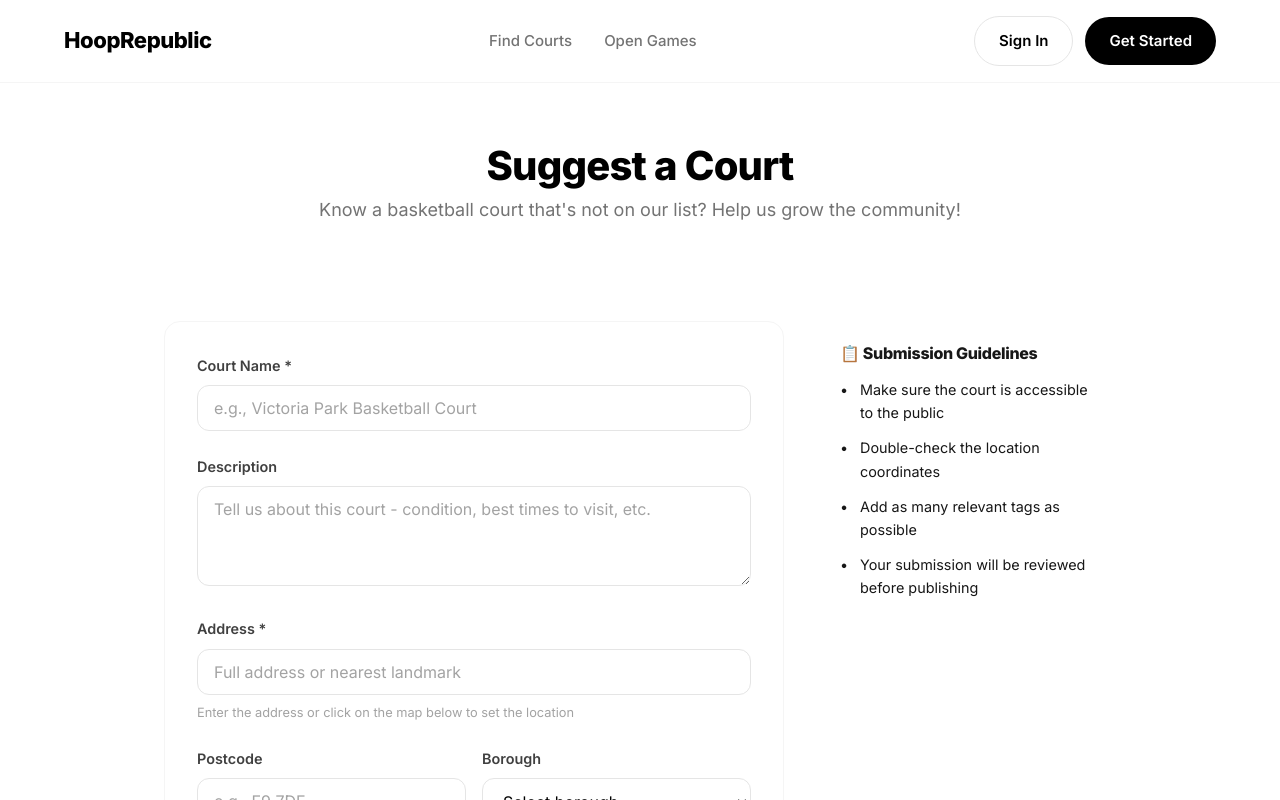
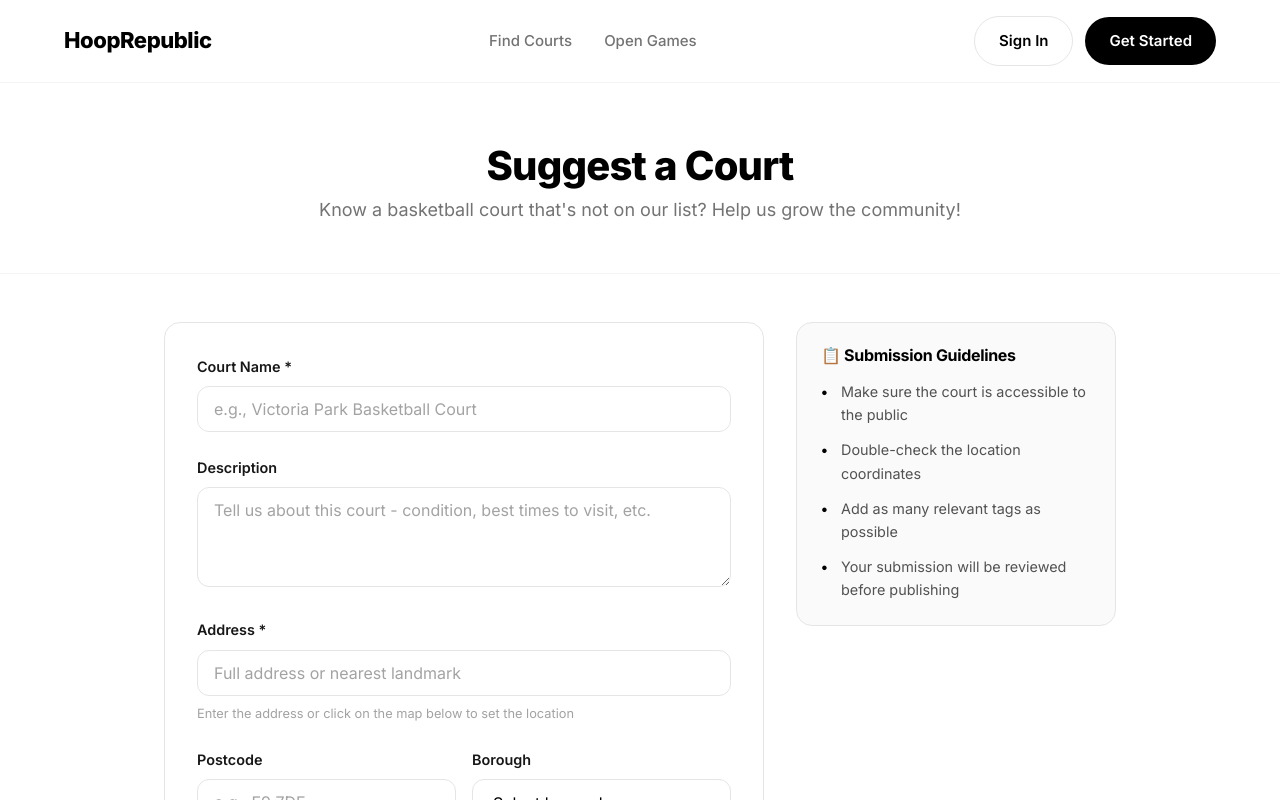
Before and after one commit to nikisiagit/hooprepublic, a Nuxt app: page /courts/suggest in a window 1280 px wide. Shown: the top 800 px of the page. Built offline with nearby package versions, Linux system fonts and the light colour scheme; no server answers.

Commit message:
fix(courts): update suggest court page to minimal theme

```diff
--- a/app/pages/courts/suggest.vue
+++ b/app/pages/courts/suggest.vue
@@ -280,13 +280,16 @@ onMounted(() => {
 
 .page-header {
   padding: var(--space-16) 0 var(--space-12);
-  background: linear-gradient(135deg, var(--primary-50), white);
+  background: var(--white);
   text-align: center;
+  border-bottom: 1px solid var(--gray-100);
 }
 
 .page-header h1 {
   font-size: 2.5rem;
   margin-bottom: var(--space-2);
+  font-weight: 800;
+  letter-spacing: -0.02em;
 }
 
 .page-header p {
@@ -300,13 +303,16 @@ onMounted(() => {
 
 .form-section .container {
   display: grid;
-  grid-template-columns: 1fr 300px;
+  grid-template-columns: 1fr 320px;
   gap: var(--space-8);
   max-width: 1000px;
 }
 
 .form-card {
   padding: var(--space-8);
+  background: white;
+  border: 1px solid var(--gray-200);
+  border-radius: var(--radius-xl);
 }
 
 .form-group {
@@ -318,7 +324,7 @@ onMounted(() => {
   font-size: 0.9rem;
   font-weight: 600;
   margin-bottom: var(--space-2);
-  color: var(--gray-700);
+  color: var(--gray-900);
 }
 
 .form-row {
@@ -341,7 +347,7 @@ onMounted(() => {
 
 .map-placeholder {
   height: 200px;
-  background: var(--gray-100);
+  background: var(--gray-50);
   border: 2px dashed var(--gray-300);
   border-radius: var(--radius-lg);
   display: flex;
@@ -353,8 +359,8 @@ onMounted(() => {
 }
 
 .map-placeholder:hover {
-  border-color: var(--primary-400);
-  background: var(--primary-50);
+  border-color: var(--black);
+  background: var(--gray-100);
 }
 
 .map-inner {
@@ -369,7 +375,7 @@ onMounted(() => {
 }
 
 .map-inner small {
-  color: var(--primary-600);
+  color: var(--black);
   font-weight: 500;
 }
 
@@ -390,21 +396,26 @@ onMounted(() => {
   align-items: center;
   gap: var(--space-2);
   padding: var(--space-3);
-  background: var(--gray-50);
-  border: 2px solid var(--gray-200);
+  background: var(--white);
+  border: 1.5px solid var(--gray-200);
   border-radius: var(--radius-lg);
   text-align: left;
   transition: all var(--transition-fast);
+  cursor: pointer;
 }
 
 .tag-option:hover {
-  border-color: var(--gray-300);
-  background: white;
+  border-color: var(--black);
+  background: var(--gray-50);
 }
 
 .tag-option.selected {
-  background: var(--primary-50);
-  border-color: var(--primary-500);
+  background: var(--black);
+  border-color: var(--black);
+}
+
+.tag-option.selected .tag-name {
+  color: var(--white);
 }
 
 .tag-icon {
@@ -427,8 +438,8 @@ onMounted(() => {
 }
 
 .info-card {
-  background: var(--accent-50);
-  border: 1px solid var(--accent-200);
+  background: var(--gray-50);
+  border: 1px solid var(--gray-200);
   border-radius: var(--radius-xl);
   padding: var(--space-6);
   height: fit-content;
@@ -439,7 +450,8 @@ onMounted(() => {
 .info-card h3 {
   font-size: 1rem;
   margin-bottom: var(--space-4);
-  color: var(--accent-800);
+  color: var(--black);
+  font-weight: 700;
 }
 
 .info-card ul {
@@ -451,7 +463,7 @@ onMounted(() => {
 
 .info-card li {
   font-size: 0.9rem;
-  color: var(--accent-700);
+  color: var(--gray-600);
   padding-left: var(--space-5);
   position: relative;
 }
@@ -460,7 +472,8 @@ onMounted(() => {
   content: '•';
   position: absolute;
   left: 0;
-  color: var(--accent-500);
+  color: var(--black);
+  font-weight: 700;
 }
 
 /* Success Modal */
@@ -486,7 +499,7 @@ onMounted(() => {
 .success-icon {
   width: 64px;
   height: 64px;
-  background: var(--success-500);
+  background: var(--black);
   color: white;
   border-radius: var(--radius-full);
   display: flex;
@@ -498,6 +511,8 @@ onMounted(() => {
 
 .success-modal h2 {
   margin-bottom: var(--space-3);
+  font-size: 1.5rem;
+  font-weight: 800;
 }
 
 .success-modal p {
```
